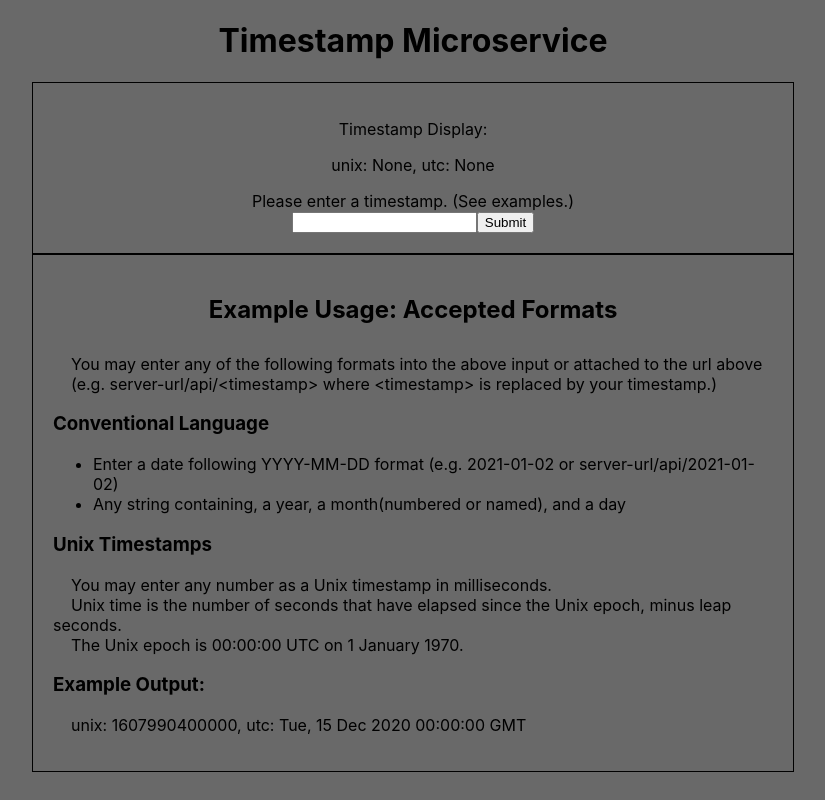
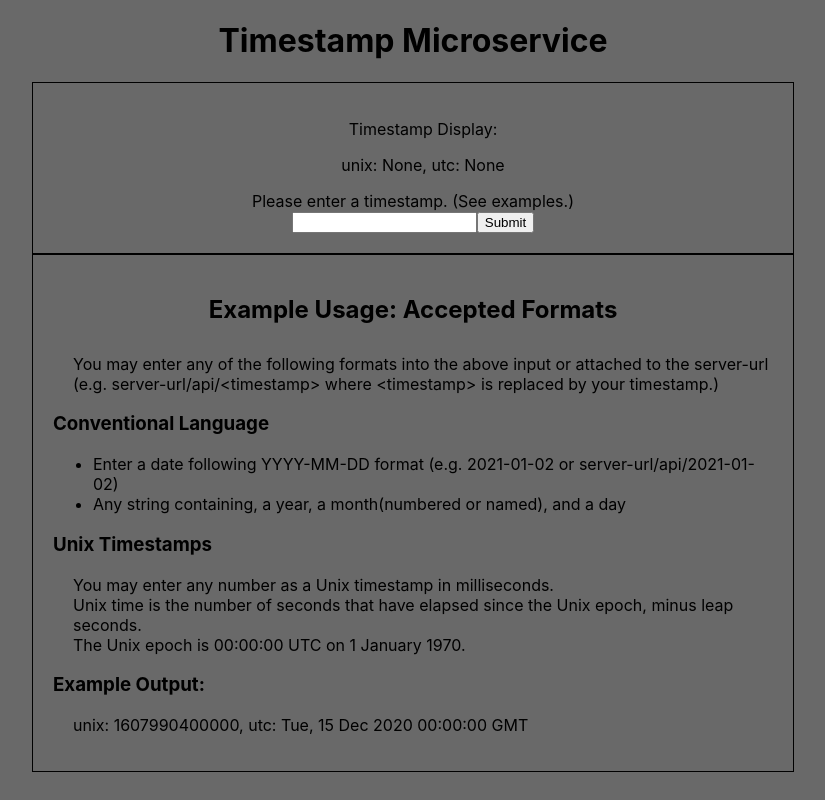
Before and after one commit to bry-oc/heroku-timestamp-microservice, a React (Create React App) app in the folder client/: page / in a window 1280 px wide. Shown: the whole page, without its empty margins (227-1052 px from the left). Built offline with nearby package versions, Linux system fonts and the light colour scheme.

Commit message:
Fixed paragraph formating

```diff
--- a/client/src/components/exampleusage.js
+++ b/client/src/components/exampleusage.js
@@ -4,16 +4,16 @@ function ExampleUsage(){
     return(
         <div id="exampleusage" className="container">
             < Header headerTitle="Example Usage: Accepted Formats"/>
-            <p>&nbsp;&nbsp;&nbsp;&nbsp;You may enter any of the following formats into the above input or attached to the url above<br></br> &nbsp;&nbsp;&nbsp;&nbsp;(e.g. server-url/api/&lt;timestamp&gt; where &lt;timestamp&gt; is replaced by your timestamp.)</p>
+            <p>You may enter any of the following formats into the above input or attached to the server-url<br></br>(e.g. server-url/api/&lt;timestamp&gt; where &lt;timestamp&gt; is replaced by your timestamp.)</p>
             <h3>Conventional Language</h3>
             <ul>
                 <li>Enter a date following YYYY-MM-DD format (e.g. 2021-01-02 or server-url/api/2021-01-02)</li>
                 <li>Any string containing, a year, a month(numbered or named), and a day</li>
             </ul>
             <h3>Unix Timestamps</h3>
-            <p>&nbsp;&nbsp;&nbsp;&nbsp;You may enter any number as a Unix timestamp in milliseconds.  <br></br>&nbsp;&nbsp;&nbsp;  Unix time is the number of seconds that have elapsed since the Unix epoch, minus leap seconds.<br></br>&nbsp;&nbsp;&nbsp;  The Unix epoch is 00:00:00 UTC on 1 January 1970.</p>
+            <p>You may enter any number as a Unix timestamp in milliseconds.  <br></br>Unix time is the number of seconds that have elapsed since the Unix epoch, minus leap seconds.<br></br>The Unix epoch is 00:00:00 UTC on 1 January 1970.</p>
             <h3>Example Output: </h3>
-            <p>&nbsp;&nbsp;&nbsp;&nbsp;unix: 1607990400000, utc: Tue, 15 Dec 2020 00:00:00 GMT</p>
+            <p>unix: 1607990400000, utc: Tue, 15 Dec 2020 00:00:00 GMT</p>
         </div>
     )
 }
--- a/client/src/index.css
+++ b/client/src/index.css
@@ -29,6 +29,9 @@ body {
 .container li, p {
   text-align: left;
 }
+.container p {
+  padding-left: 20px;
+}
 h2 {
   padding-bottom: 10px;
 }
```
